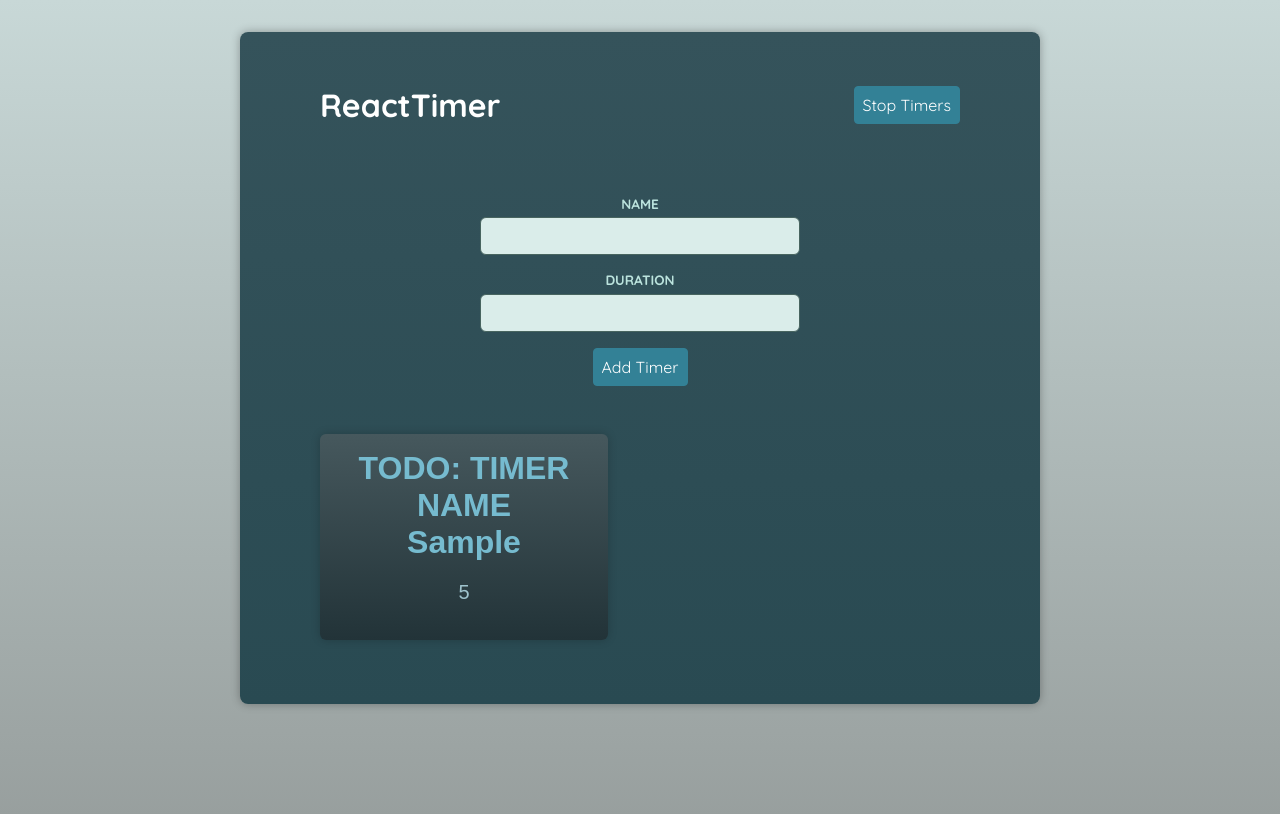
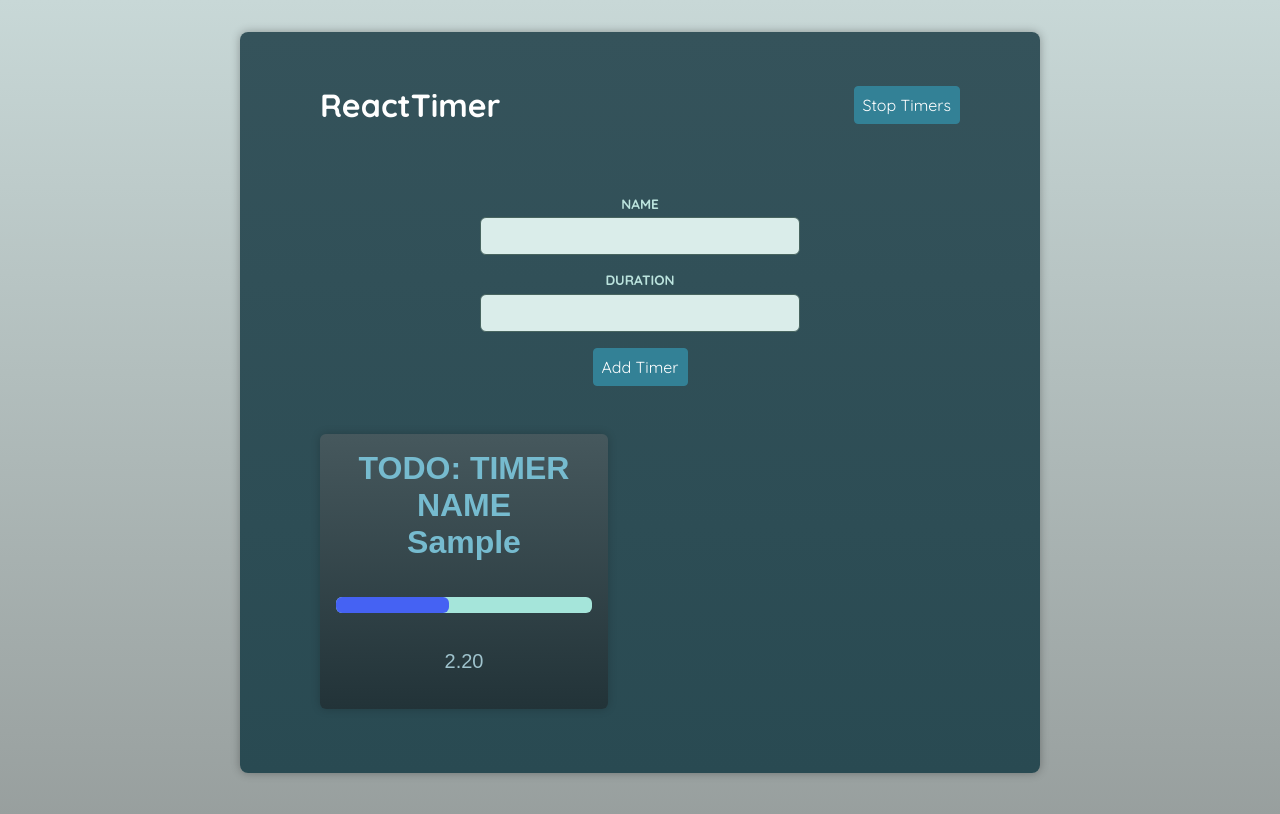
Before and after one commit to MusiliC/react-typescript-udemy, a React (Vite) app: page / in a window 1280 px wide. Both pictures are taken after typing "Sample", "5" into the empty fields and a click on the button "Add Timer". Shown: the top 814 px of the page. Built offline with nearby package versions, Linux system fonts and the light colour scheme; a web font is replaced by a local one.

Commit message:
useEffect and useState in typescript

```diff
--- a/src/components/Timer.tsx
+++ b/src/components/Timer.tsx
@@ -1,15 +1,47 @@
-import { Timer as TimeProps} from '../store/TimersContext.tsx';
-import Container from './UI/Container.tsx';
+import { useEffect, useRef, useState } from "react";
+import {
+  Timer as TimeProps,
+  useTimersContext,
+} from "../store/TimersContext.tsx";
+import Container from "./UI/Container.tsx";
 
+export default function Timer({ name, duration }: TimeProps) {
+  const { isRunning } = useTimersContext();
 
+  const intervalTimer = useRef<number | null>(null);
 
+  const [remainingTime, setRemainingTime] = useState(duration * 1000);
 
-export default function Timer({name, duration}: TimeProps) {
+  if (remainingTime <= 0 && intervalTimer.current) {
+    clearInterval(intervalTimer.current);
+  }
+
+  useEffect(() => {
+    let timer: number;
+
+    if (isRunning) {
+      timer = setInterval(function () {
+        setRemainingTime((prevTime) => prevTime - 50);
+      }, 50);
+
+      intervalTimer.current = timer;
+    } else if (intervalTimer.current) {
+      clearInterval(intervalTimer.current);
+    }
+
+    return () => clearInterval(timer);
+  }, [isRunning]);
+
+  const formattedRemainingTime = (remainingTime / 1000).toFixed(2);
+
   return (
     <Container as="article">
       <h2>TODO: TIMER NAME</h2>
       <h2>{name}</h2>
-      <p>{duration}</p>
+      <p>
+        <progress max={duration * 1000} value={remainingTime} />
+      </p>
+      <p>{formattedRemainingTime}</p>
     </Container>
   );
 }
```
